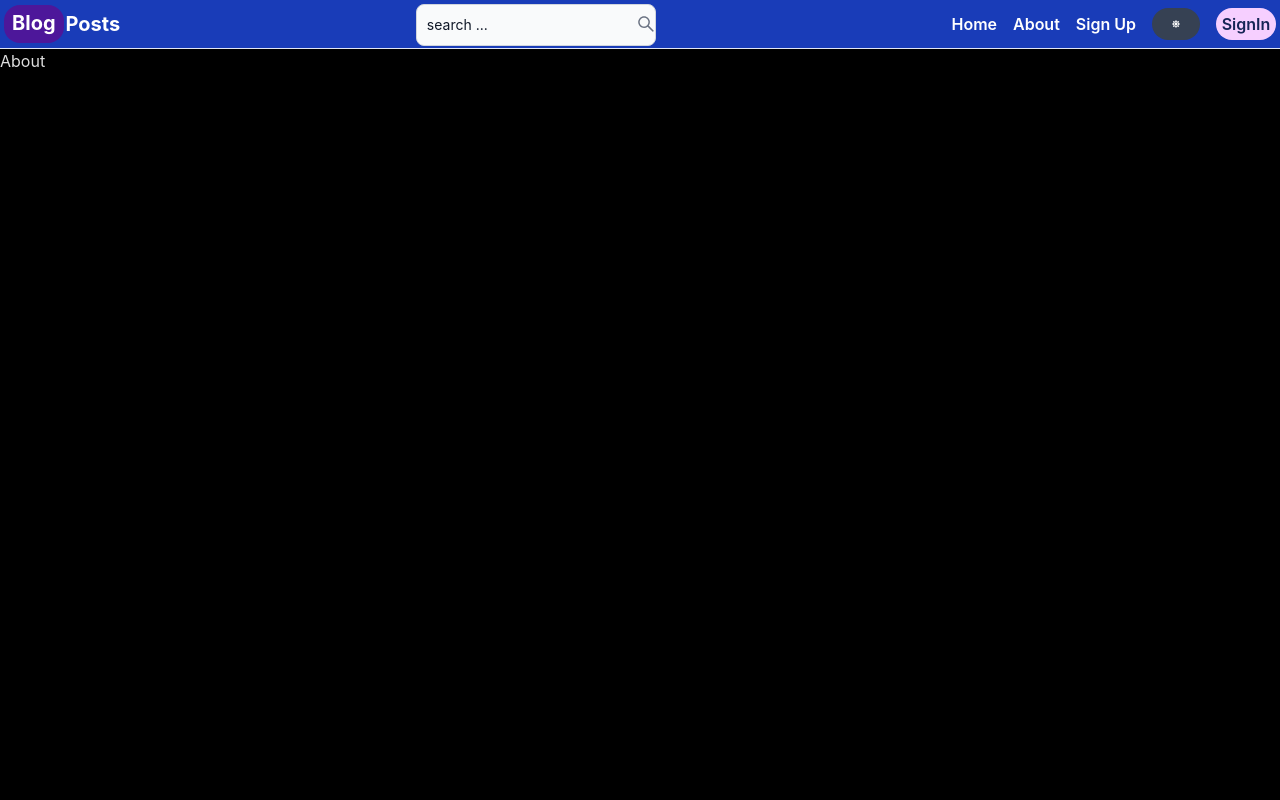
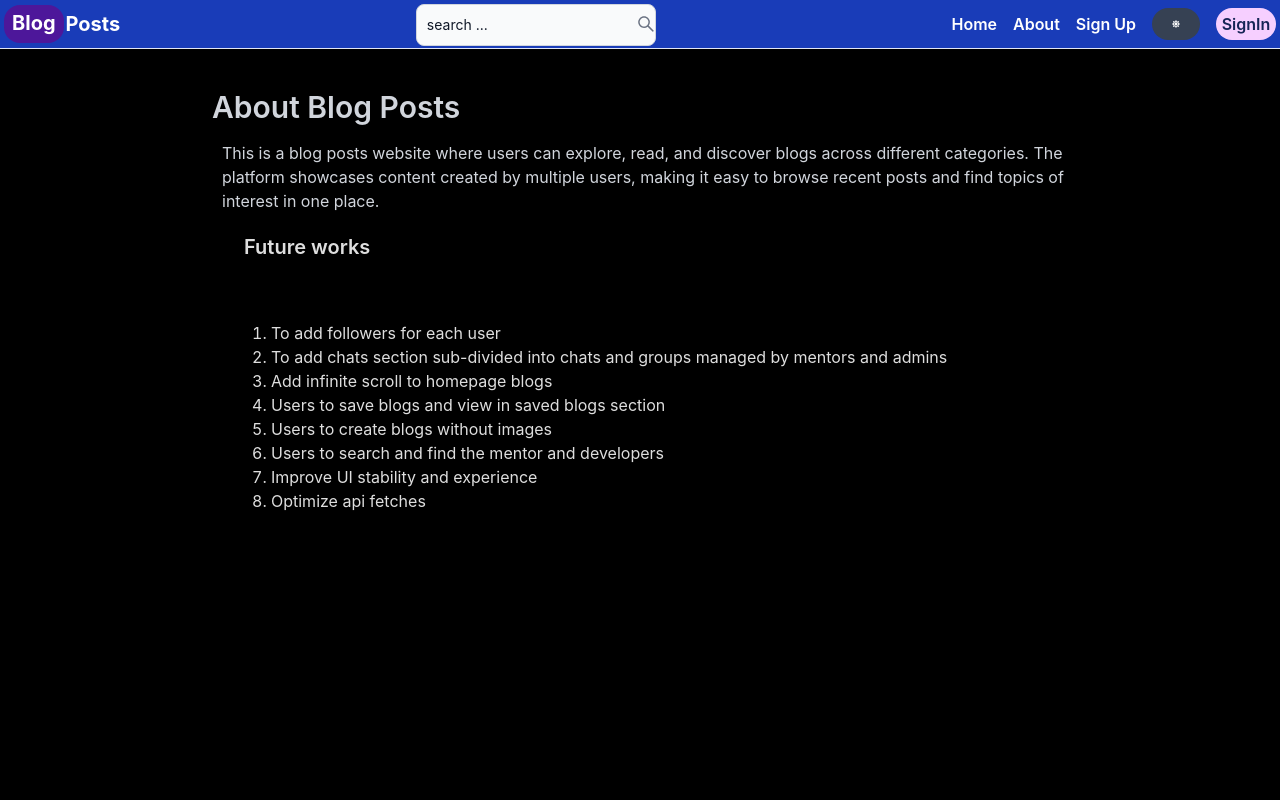
Before and after one commit to Tharun-Reddy21/FullStack-Project-MERN, a React (Vite) app in the folder frontend/: page /about in a window 1280 px wide. Shown: the top 800 px of the page. Built offline with nearby package versions, Linux system fonts and the light colour scheme; no server answers.

Commit message:
Ui changes and bug fixes

```diff
--- a/frontend/src/components/CommentSection.jsx
+++ b/frontend/src/components/CommentSection.jsx
@@ -171,8 +171,7 @@ function CommentSection({postId}) {
         {commentDeleted && <p className='text-green-500 p-2 max-w-4xl mx-auto w-full'>
             Comment deleted !!</p>}
 
-        <h1 className='p-3 max-w-4xl mx-auto w-full text-xl font-bold text-gray-300
-        border-b border-slate-500 '>Comments - {showComments?.length}</h1>
+        <h1 className='p-3 max-w-4xl mx-auto w-full text-xl font-bold text-gray-300'>Comments - {showComments?.length}</h1>
         {showComments?.length>0 ? (
             showComments.map((comments=>
                 <ShowComments key={comments._id}
--- a/frontend/src/components/Header.jsx
+++ b/frontend/src/components/Header.jsx
@@ -37,7 +37,7 @@ export default function Header() {
 
     e.preventDefault();
     const urlParams = new URLSearchParams(location.search);
-    urlParams.set('searchTerm',searchTerm);
+    urlParams.set('searchTerm',(searchTerm ===null ?'' :searchTerm));
     const searchQuery = urlParams.toString();
     navigate(`/search?${searchQuery}`);
 
@@ -84,7 +84,7 @@ export default function Header() {
 
         <form className="hidden md:block" onSubmit={handleSearchSubmit}>
           <TextInput  type="text"  placeholder="search ..."
-            value={searchTerm}
+            value={searchTerm===null?'':searchTerm}
             className="w-full h-10"
             onChange={(e)=>setSearchTerm(e.target.value)}
             rightIcon={AiOutlineSearch}/>
--- a/frontend/src/components/PostCard.jsx
+++ b/frontend/src/components/PostCard.jsx
@@ -13,7 +13,7 @@ function PostCard({post}) {
             <p className="font-serif overflow-hidden p-2">{post.title}</p>
             <div className="flex justify-around py-2">
             <span className="font-mono text-sm bg-gray-600 overflow-auto
-             rounded-full p-1">{post.category}</span>
+             rounded-full p-1">{post.category==='undefined'? 'uncategorised' : post.category}</span>
             <Link className="text-sm font-semibold transition-all ease-in
              hover:text-gray-950 " to={`/post/${post.slug}`}>Read blog ...</Link>
             </div>
--- a/frontend/src/components/ShowComments.jsx
+++ b/frontend/src/components/ShowComments.jsx
@@ -27,7 +27,7 @@ function ShowComments({comments,onLike,onDelete}) {
 
 
   return (
-    <div className='p-4 max-w-4xl mx-auto w-full text-gray-300 border-b border-slate-500'>
+    <div className='p-4 max-w-4xl mx-auto w-full text-gray-300 border-t  border-slate-500'>
       <div className="flex gap-2 items-center ">
         <img className="w-8 h-8 rounded-full" src={user.profilePic} alt={user.username} />
         <p className="font-semibold pr-5">{user ? `@${user.username}` : 'Anonymous user'}</p>
--- a/frontend/src/pages/About.jsx
+++ b/frontend/src/pages/About.jsx
@@ -1,6 +1,29 @@
 function About() {
   return (
-    <div className ="min-h-screen">About</div>  )
+    <div className="min-h-screen max-w-4xl mx-auto px-5 py-10">
+      <h1 className="text-3xl font-semibold text-gray-300 mb-4">
+        About Blog Posts
+      </h1>
+
+      <p className="text-gray-300 pl-2.5">
+        This is a blog posts website where users can explore, read, and discover
+        blogs across different categories. The platform showcases content
+        created by multiple users, making it easy to browse recent posts and
+        find topics of interest in one place.
+      </p>
+      <h2 className="px-8 py-5 text-xl font-semibold">Future works</h2>
+      <ol className="p-10 list-decimal list-inside">
+        <li>To add followers for each user</li>
+        <li>To add chats section sub-divided into chats and groups managed by mentors and admins</li>
+        <li>Add infinite scroll to homepage blogs</li>
+        <li>Users to save blogs and view in saved blogs section</li>
+        <li>Users to create blogs without images</li>
+        <li>Users to search and find the mentor and developers</li>
+        <li>Improve UI stability and experience</li>
+        <li>Optimize api fetches</li>
+      </ol>
+    </div>
+  );
 }
 
-export default About
+export default About;
--- a/frontend/src/pages/Home.jsx
+++ b/frontend/src/pages/Home.jsx
@@ -4,12 +4,17 @@ import PostCard from '../components/PostCard';
 
 export default function Home() {
   const [blogs, setBlogs] = useState([]);
+  const [loading, setLoading] = useState(true);
 
   useEffect(() => {
     const fetchBlogs = async () => {
+      try {
         const res = await fetch('/api/post/get-posts?limit=9');
         const data = await res.json();
-      setBlogs(data.blogs || data.posts || []);
+        setBlogs(data.blogs || []);
+      } finally {
+        setLoading(false);
+      }
     };
     fetchBlogs();
   }, []);
@@ -25,7 +30,7 @@ export default function Home() {
       </p>
 
       <Link
-        to="/search"
+        to={ `/search?searchTerm= `}
         className="py-2.5 px-5 text-blue-500 hover:text-blue-600 text-sm">
         View all blogs
       </Link>
@@ -35,7 +40,11 @@ export default function Home() {
       </h3>
 
       <div className="grid grid-cols-1 md:grid-cols-2 lg:grid-cols-3 gap-6  px-5">
-		      {blogs.length > 0 ? (
+        {loading ? (
+          <p className="text-gray-300 px-4 col-span-full">
+            Loading blogs ...
+          </p>
+        ) : blogs.length > 0 ? (
           blogs.map((blog) => (
             <PostCard key={blog._id || blog.id} post={blog} />
           ))
@@ -45,16 +54,13 @@ export default function Home() {
           </p>
         )}
       </div>
-      <Link to="/search"
+
+      <Link
+        to={ `/search?searchTerm= `}
         className="flex mx-auto my-5 py-1.5 px-3 w-fit justify-center rounded-lg ring-1 ring-blue-500
              text-blue-500 hover:bg-blue-500 hover:text-gray-200 transition">
         View all blogs
       </Link>
-
-
-
-
-
     </div>
   );
 }
--- a/frontend/src/pages/Search.jsx
+++ b/frontend/src/pages/Search.jsx
@@ -68,7 +68,7 @@ export default function Search() {
   const handleSubmit = (e) => {
     e.preventDefault();
     const urlParams = new URLSearchParams(location.search);
-    urlParams.set('searchTerm', sidebarData.searchTerm);
+    urlParams.set('searchTerm', sidebarData.searchTerm===null?'':sidebarData.searchTerm);
     urlParams.set('sort', sidebarData.sort);
     urlParams.set('category', sidebarData.category);
     navigate(`/search?${urlParams.toString()}`);
@@ -96,7 +96,8 @@ export default function Search() {
               Search Term :
             </label>
             <input
-              className='bg-gray-900 text-gray-100 border border-gray-700 rounded px-3 py-2'
+              className='bg-gray-900 text-gray-100 border border-gray-700 w-30 rounded py-2
+              sm:w-fit'
               placeholder='Search...'
               id='searchTerm'
               type='text'
```
Lines whose indentation alone changed are shown as unchanged.
